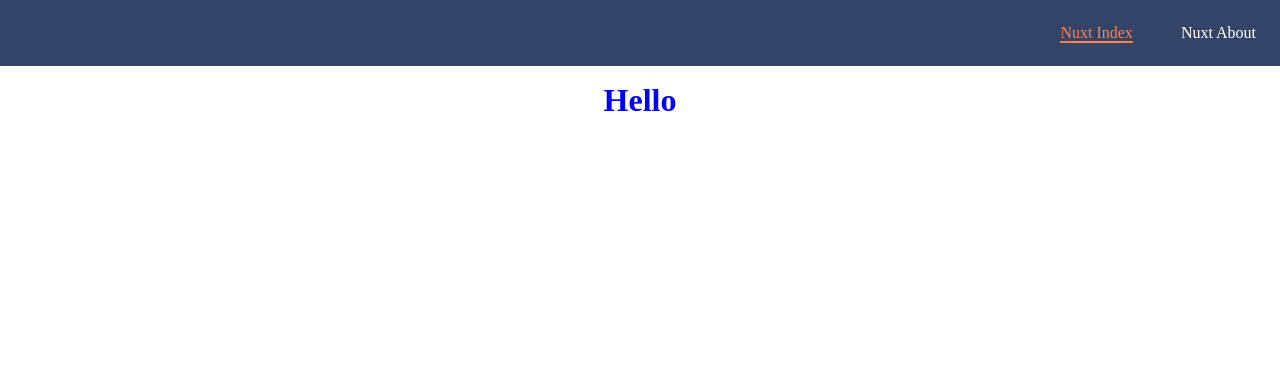
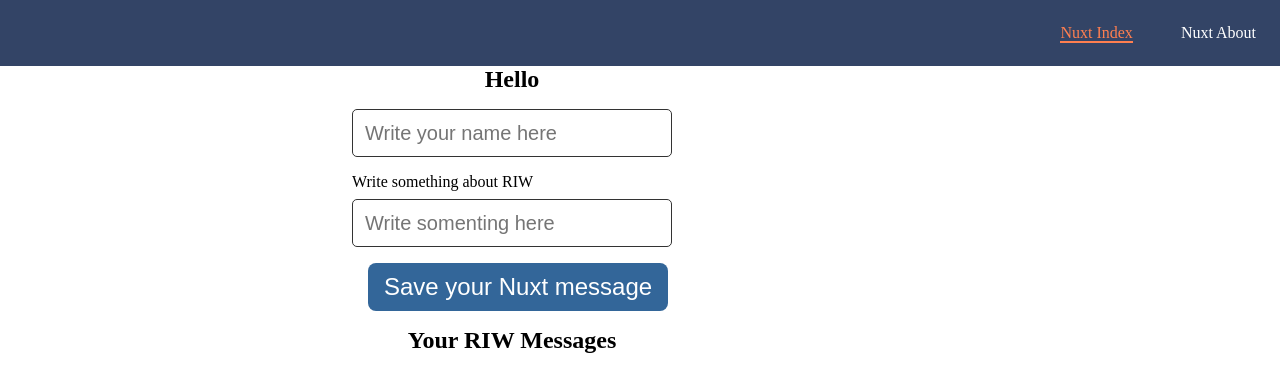
Before and after one commit to CSPS-RIW/nuxt-router, a Nuxt app: page / in a window 1280 px wide. Shown: the top 392 px of the page. Built offline with nearby package versions, Linux system fonts and the light colour scheme.

Commit message:
#3 add index content

```diff
--- a/pages/index.vue
+++ b/pages/index.vue
@@ -1,23 +1,144 @@
-<script setup lang="ts">
+<script setup>
+import { ref, onMounted, watch, computed } from 'vue'
+
+const messages = ref([])
+const name = ref()
+const inputContent = ref()
+
+const messagesAscending = computed(() => messages.value.sort((a, b) => {
+    return b.createdAt - a.createdAt
+}))
+
+const addMesage = () => {
+    if (inputContent.value?.trim() === '' || inputContent.value === undefined) {
+        return
+    }
+    messages.value.push({
+        content: inputContent.value,
+        timeOfCreation: new Date().getTime()
+    })
+
+    inputContent.value = ''
+
+}
+
+watch(messages, newMessage => {
+    localStorage.setItem('messages', JSON.stringify(newMessage))
+}, { deep: true })
+
+watch(name, (newName) => {
+    localStorage.setItem('myName', newName)
+})
+
+onMounted(() => {
+    name.value = localStorage.getItem('name')
+    messages.value = JSON.parse(localStorage.getItem('messages')) || []
+})
 
 definePageMeta({
     title: 'Home'
 })
+
 </script>
+<template>
+    <div class="home">
+        <h2>Hello {{ name }}</h2>
+        <input type="text" name="message" id="message" class="mt-sm custom-input"
+            placeholder="Write your name here" v-model="name" autocomplete="off">
+        <form action="POST" @submit.prevent="addMesage" class="riw-form">
+            <p class="instructions mt-sm">Write something about RIW</p>
+            <input type="text" placeholder="Write somenting here"
+                class="mt-xsm custom-input" v-model="inputContent">
+            <button class="btn btn-primary">Save your Nuxt message</button>
+        </form>
+        <div class="about-show" aria-live="polite">
+            <section>
+                <h2>
+                    Your RIW Messages
+                </h2>
+                <div v-for="message in messagesAscending" :key="message.content">
+                    <p class="fun-text">{{ message.content }}</p>
+                </div>
+            </section>
+        </div>
 
-<template>
-    <div>
-        <main>
-            <h1>Hello</h1>
 
-        </main>
     </div>
 </template>
 
 <style scoped lang="scss">
-body {
-    h1 {
-        color: blue;
+.home {
+    width: 80vw;
+    display: flex;
+    flex-flow: column wrap;
+    justify-content: center;
+    align-items: center;
+}
+
+h1 {
+    color: green;
+}
+
+.fixed {
+    width: 30rem;
+}
+
+.btn {
+    margin: 1rem;
+    padding: 0.5rem 1rem;
+    height: 3rem;
+    // margin: auto;
+    font-size: 1.5rem;
+    border: none;
+    border-radius: 8px;
+    cursor: pointer;
+    filter: grayscale(0);
+    transition: filter 250ms ease-in;
+
+    &:hover {
+        filter: grayscale(70%);
+    }
+
+    &-primary {
+        color: #fff;
+        background-color: #369;
+    }
+
+    &-secondary {
+        color: #fff;
+        background-color: #3a0763;
     }
 }
+
+.custom-input {
+    border: 1px solid #333;
+    border-radius: 5px;
+    width: 20rem;
+    height: 3rem;
+    font-size: 1.25rem;
+    padding-left: 0.75rem;
+}
+
+.riw-form {
+    display: flex;
+    flex-flow: column wrap;
+    justify-items: flex-start;
+    align-content: center;
+
+    .btn {
+        margin-right: auto;
+    }
+}
+
+.mb-sm {
+    margin-bottom: 1rem;
+}
+
+.mt-sm {
+    margin-top: 1rem;
+}
+
+.mt-xsm {
+    margin-top: 0.5rem;
+}
 </style>
```
